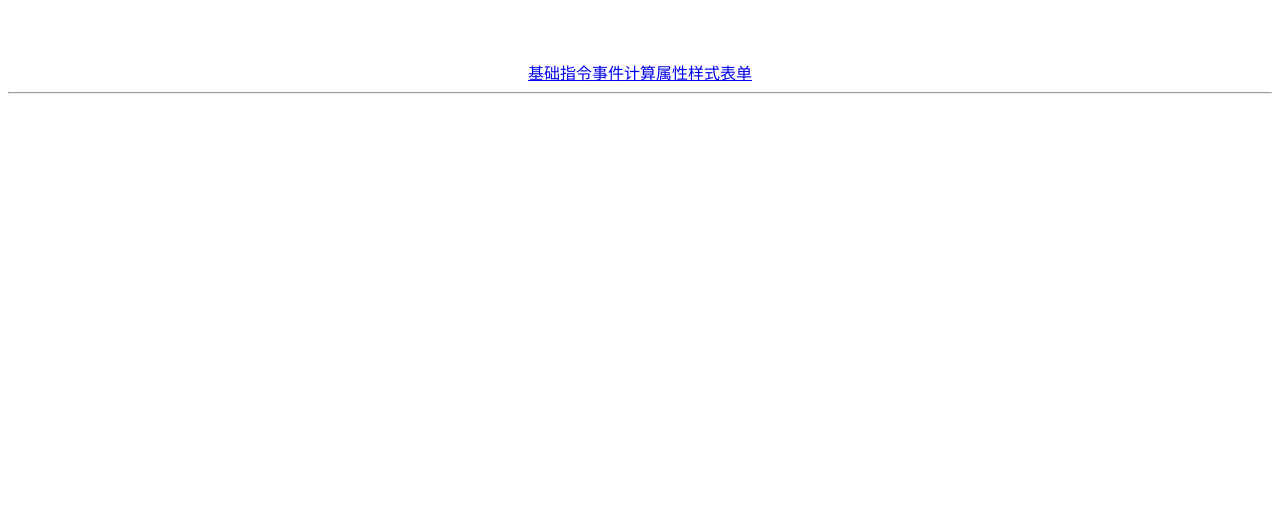
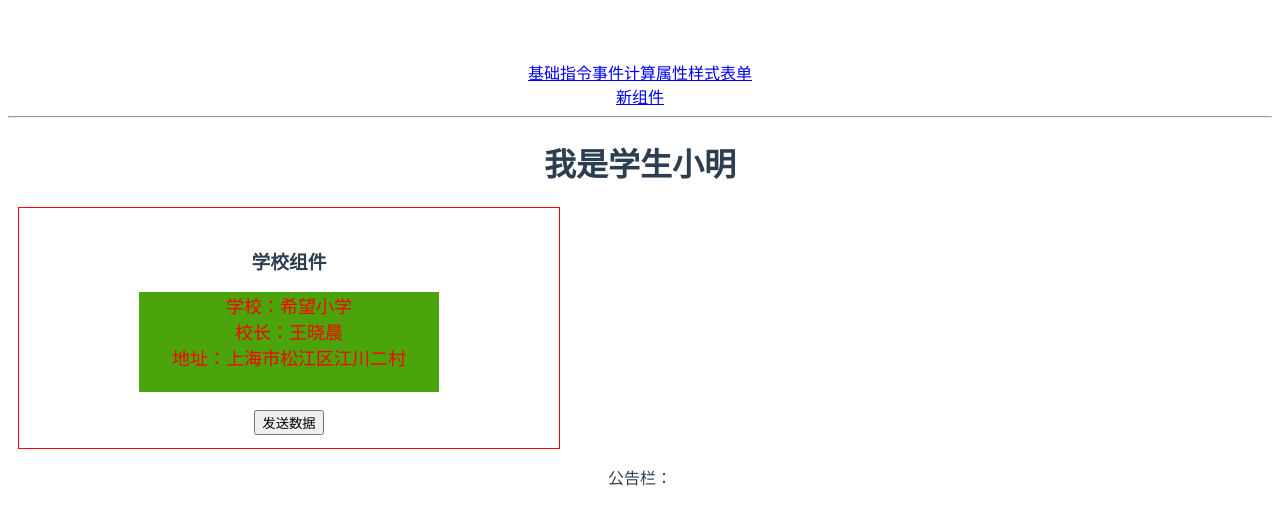
Before and after one commit to fenglixiong123/VueBase, a Vue app: page /student in a window 1280 px wide. Shown: the top 524 px of the page. Built offline with nearby package versions, Linux system fonts and the light colour scheme.

Commit message:
父子组件传递数据的方式

```diff
--- a/src/App.vue
+++ b/src/App.vue
@@ -1,32 +1,23 @@
 <template>
   <div id="app">
-<!--    <img src="./assets/logo.png" class="imgClass">-->
-<!--    <router-view/>-->
-<!--    <Base/>-->
-<!--    <Event/>-->
-<!--    <Compute/>-->
-<!--    <Style/>-->
-<!--    <Form/>-->
     <router-link to="/base">基础指令</router-link>
     <router-link to="/event">事件</router-link>
     <router-link to="/compute">计算属性</router-link>
     <router-link to="/style">样式</router-link>
     <router-link to="/form">表单</router-link>
+    <br/>
+    <router-link to="/student">新组件</router-link>
     <hr/>
     <router-view/>
   </div>
 </template>
 
 <script>
-import Base from './components/base/Base'
-import Event from "./components/base/Event";
-import Compute from "./components/base/Compute";
-import Style from "./components/base/Style";
-import Form from "./components/base/Form";
+
 export default {
   name: 'App',
-  components: {Form, Style, Compute, Event, Base}
 }
+
 </script>
 
 <style>
@@ -39,9 +30,4 @@ export default {
   margin-top: 60px;
 }
 
-.imgClass{
-  width: 200px;
-  height: 200px;
-}
-
 </style>
--- /dev/null
+++ b/src/components/object/School.vue
@@ -0,0 +1,50 @@
+<template>
+  <div class="schoolDiv">
+    <h3>学校组件</h3>
+    <div :style="divStyle">
+      学校：{{name}}<br/>
+      校长：{{master}}<br/>
+      地址：{{address}}<br/>
+    </div>
+    <br/>
+    <div>
+      <button @click="sendSchoolMsg">发送数据</button>
+    </div>
+  </div>
+</template>
+
+<script>
+    export default {
+      name: "School",
+      data(){
+          return{
+            msg:'希望小学',
+            divStyle:{
+              width:'300px',
+              height:'100px',
+              backgroundColor:'#4ba40c',
+              fontSize:'18px',
+              color:'red',
+              margin:'0 auto',
+              textAlign:'center'
+            }
+          }
+      },
+      props:['name','master','address'],
+      methods:{
+        sendSchoolMsg:function () {
+          this.$emit('schoolEvent',"学校即将举行60周年庆，希望大家给能抽空回来参加！");
+        }
+      }
+    }
+</script>
+
+<style scoped>
+  .schoolDiv{
+    margin: 10px 10px;
+    padding: 20px;
+    width: 500px;
+    height: 200px;
+    border: 1px solid red;
+  }
+</style>
--- /dev/null
+++ b/src/components/object/Student.vue
@@ -0,0 +1,39 @@
+<template>
+    <div>
+      <h1>{{msg}}</h1>
+      <div>
+        <School @schoolEvent="getSchoolMsg" :name="name" :master="master" :address="address"/>
+      </div>
+      <div>
+        <p>公告栏：</p>
+        {{schoolMsg}}
+      </div>
+    </div>
+</template>
+
+<script>
+
+    import School from "./School";
+    export default {
+      name: "Student",
+      components: {School},
+      data(){
+          return{
+            msg:'我是学生小明',
+            name:'希望小学',
+            master:'王晓晨',
+            address:'上海市松江区江川二村',
+            schoolMsg:'',
+          }
+      },
+      methods:{
+        getSchoolMsg:function (data) {
+          this.schoolMsg = data;
+        }
+      }
+    }
+</script>
+
+<style scoped>
+
+</style>
--- a/src/main.js
+++ b/src/main.js
@@ -12,4 +12,4 @@ new Vue({
   router,
   components: { App },
   template: '<App/>'
-})
+});
--- a/src/router/index.js
+++ b/src/router/index.js
@@ -5,6 +5,7 @@ import Form from "../components/base/Form";
 import Event from "../components/base/Event";
 import Style from "../components/base/Style";
 import Compute from "../components/base/Compute";
+import Student from "../components/object/Student";
 
 Vue.use(Router);
 
@@ -35,6 +36,11 @@ export default new Router({
       path: '/compute',
       name: 'Compute',
       component: Compute
+    },
+    {
+      path: '/student',
+      name: 'Student',
+      component: Student
     }
   ]
 })
```
Also changed, not shown: 1 other file (tests, documents, lock files or other folders).
